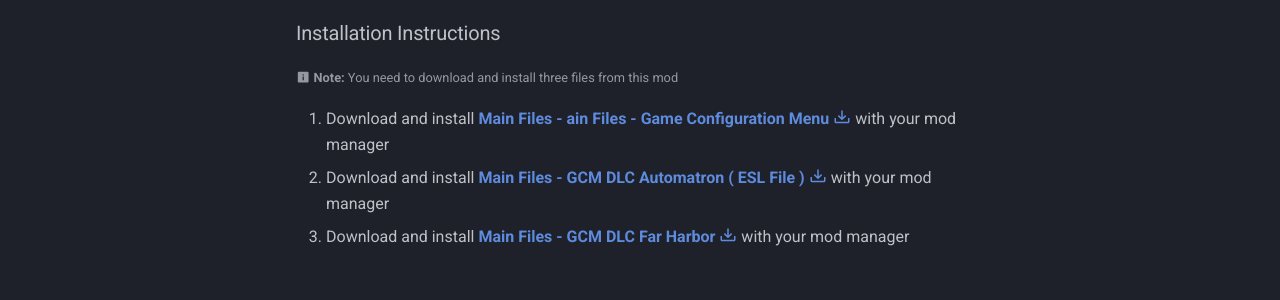
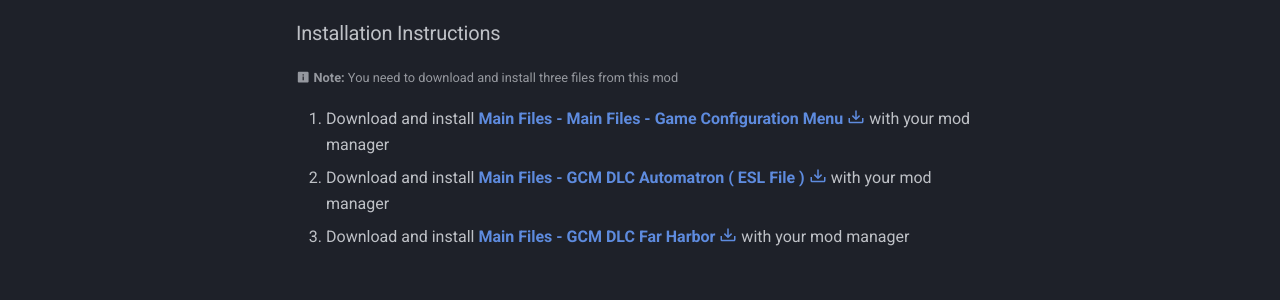
Before and after one commit to Redawt/BelowZeroGuide, an MkDocs documentation site: the page built from docs/mods/important/gcm.md, in a window 1280 px wide. Shown: the part 385-685 px from the top of the page. Built offline with MkDocs 1.6.1 and Material for MkDocs 9.7.7, drawn with Linux system fonts in a browser that asks for light colours.

Commit message:
Fix typo, more specific links in gcm.md

```diff
--- a/docs/mods/important/gcm.md
+++ b/docs/mods/important/gcm.md
@@ -9,6 +9,6 @@
 **Note:** You need to download and install three files from this mod
 </small>
 
-1. Download and install **[Main Files - ain Files - Game Configuration Menu :material-tray-arrow-down:](https://www.nexusmods.com/fallout4/mods/33759?tab=files)** with your mod manager
-2. Download and install **[Main Files - GCM DLC Automatron ( ESL File ) :material-tray-arrow-down:](https://www.nexusmods.com/fallout4/mods/33759?tab=files)** with your mod manager
-3. Download and install **[Main Files - GCM DLC Far Harbor :material-tray-arrow-down:](https://www.nexusmods.com/fallout4/mods/33759?tab=files)** with your mod manager
+1. Download and install **[Main Files - Main Files - Game Configuration Menu :material-tray-arrow-down:](https://www.nexusmods.com/fallout4/mods/33759?tab=files&file_id=188907&nmm=1)** with your mod manager
+2. Download and install **[Main Files - GCM DLC Automatron ( ESL File ) :material-tray-arrow-down:](https://www.nexusmods.com/fallout4/mods/33759?tab=files&file_id=137688&nmm=1)** with your mod manager
+3. Download and install **[Main Files - GCM DLC Far Harbor :material-tray-arrow-down:](https://www.nexusmods.com/fallout4/mods/33759?tab=files&file_id=160697&nmm=1)** with your mod manager
```
